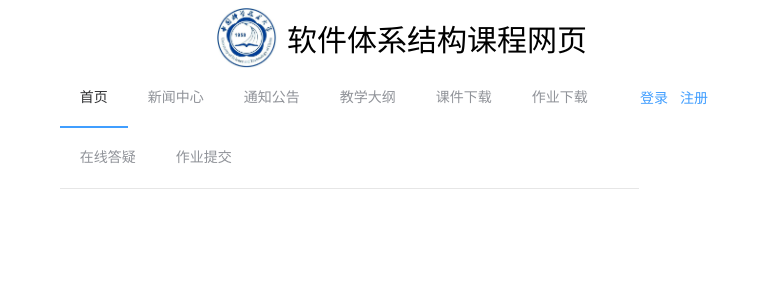
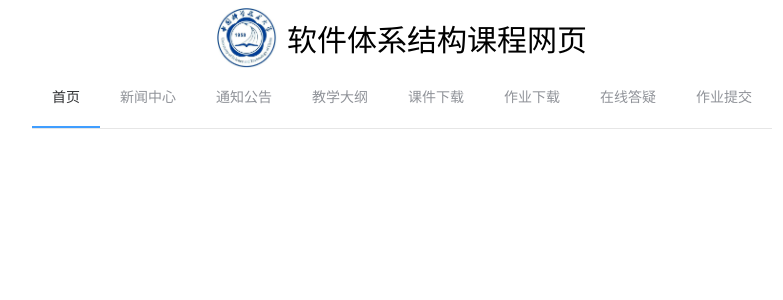
Before and after one commit to JairZhu/CourseWeb, a Vue app in the folder CourseWeb/: page / in a window 1280 px wide. Shown: the top 300 px of the page, without its empty margins (238-1021 px from the left). Built offline with nearby package versions, Linux system fonts and the light colour scheme.

Commit message:
对框架进行微调

```diff
--- a/CourseWeb/src/App.vue
+++ b/CourseWeb/src/App.vue
@@ -10,7 +10,6 @@
       </el-col>
     </el-row>
     <el-row type="flex" justify="center">
-      <el-col :span="11">
       <el-menu :default-active="activeIndex" class="el-menu-demo" mode="horizontal" @select="handleSelect">
         <el-menu-item index="mainPage">首页</el-menu-item>
         <el-menu-item index="newsCenter">新闻中心</el-menu-item>
@@ -21,13 +20,6 @@
         <el-menu-item index="discuss">在线答疑</el-menu-item>
         <el-menu-item index="homeworkSubmit">作业提交</el-menu-item>
       </el-menu>
-      </el-col>
-      <el-col :span="2">
-        <div style="margin-top: 10px">
-          <el-button type="text">登录</el-button>
-          <el-button type="text">注册</el-button>
-        </div>
-      </el-col>
     </el-row>
     <el-row>
       <router-view/>
```
Lines whose indentation alone changed are shown as unchanged.
